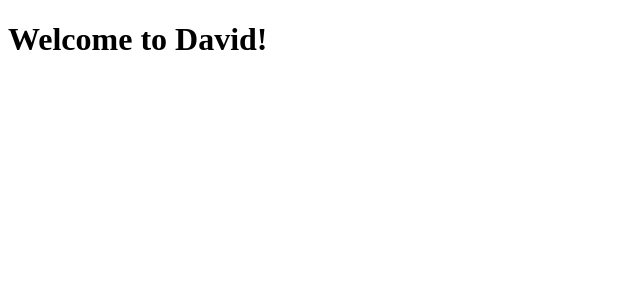
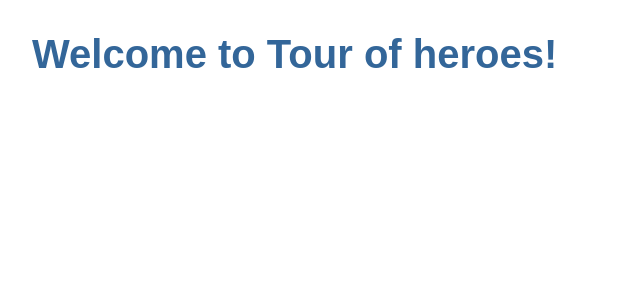
Before and after one commit to david-avila/appssi, an Angular app: page / in a window 1280 px wide. Shown: the top 300 px of the page, without its empty margins (0-640 px from the left). Built offline with nearby package versions, Linux system fonts and the light colour scheme.

Commit message:
estilos generales

```diff
--- a/src/app/app.component.ts
+++ b/src/app/app.component.ts
@@ -6,5 +6,5 @@
   styleUrls: ['./app.component.css']
 })
 export class AppComponent {
-  title = 'David';
+  title = 'Tour of heroes';
 }
--- a/src/styles.css
+++ b/src/styles.css
@@ -1 +1,22 @@
 /* You can add global styles to this file, and also import other style files */
+
+h1 {
+  color: #369;
+  font-family: Arial, Helvetica, sans-serif;
+  font-size: 250%;
+}
+h2, h3 {
+  color: #444;
+  font-family: Arial, Helvetica, sans-serif;
+  font-weight: lighter;
+}
+body {
+  margin: 2em;
+}
+body, input[text], button {
+  color: #888;
+  font-family: Cambria, Georgia;
+}
+* {
+  font-family: Arial, Helvetica, sans-serif;
+}
```
